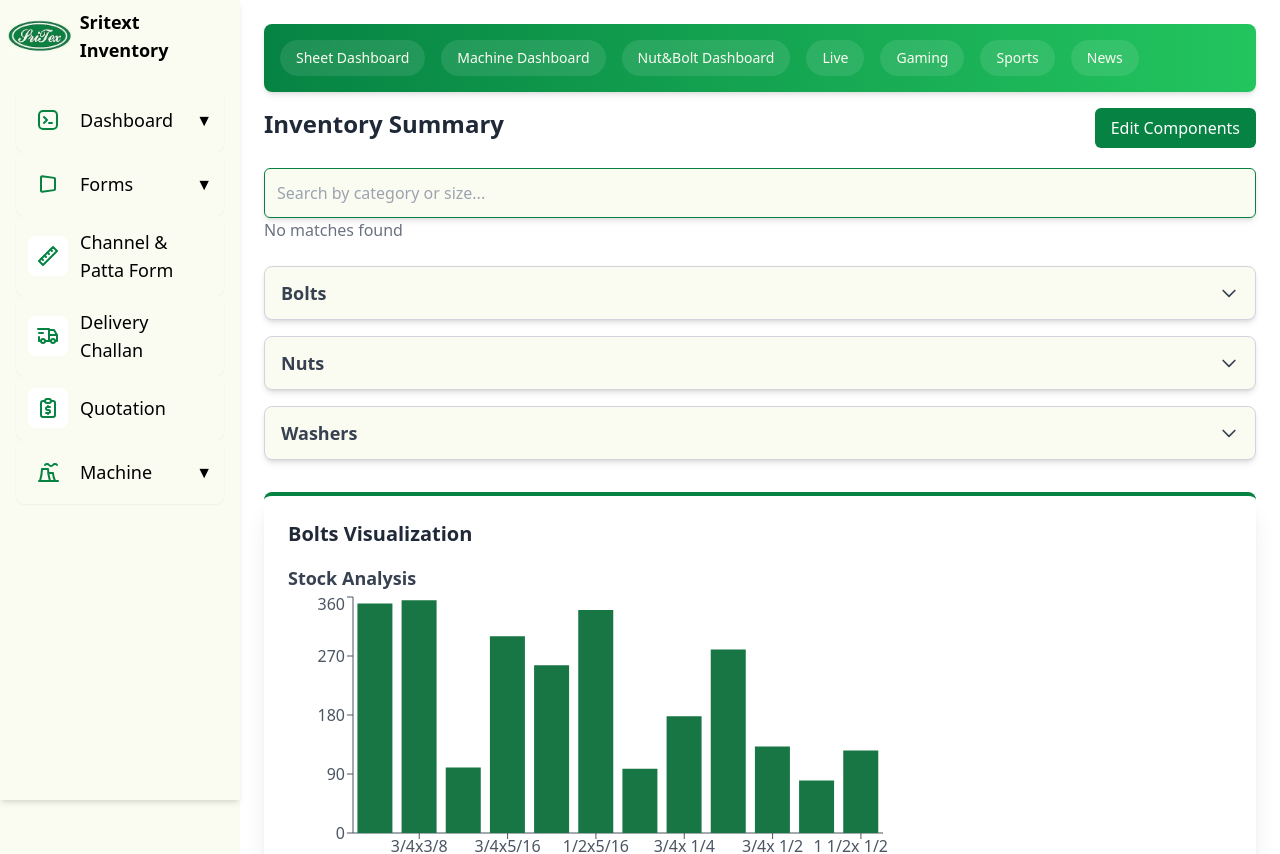
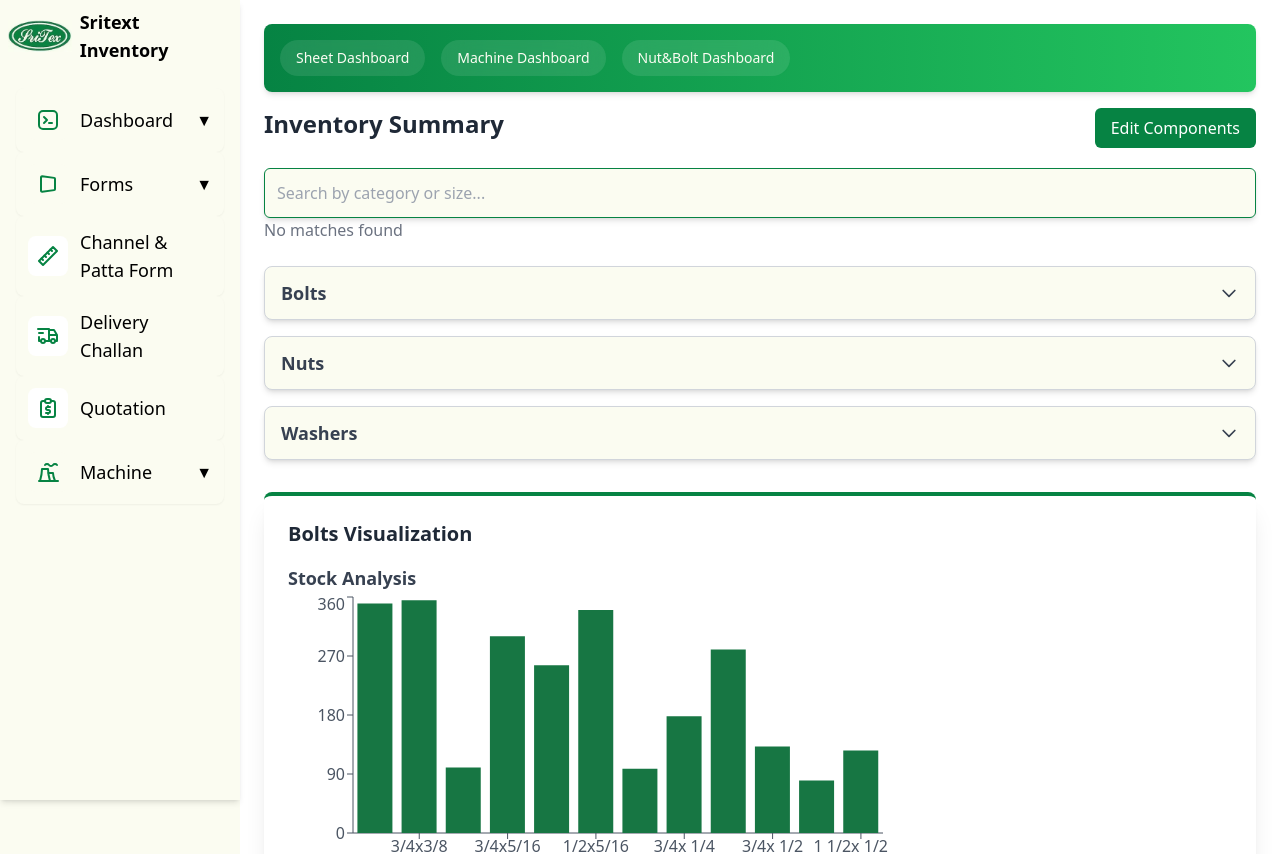
Before and after one commit to Pavithrank02/sritexinventory, a React (Create React App) app: page / in a window 1280 px wide. Shown: the top 854 px of the page. Built offline with nearby package versions, Linux system fonts and the light colour scheme.

Commit message:
content change

```diff
--- a/src/components/HorizontalMenu.js
+++ b/src/components/HorizontalMenu.js
@@ -5,10 +5,7 @@ const categories = [
   { name: "Sheet Dashboard", path: "/sheetdashboard" },
   { name: "Machine Dashboard", path: "/machine" },
   { name: "Nut&Bolt Dashboard", path: "/" },
-  { name: "Live", path: "/live" },
-  { name: "Gaming", path: "/gaming" },
-  { name: "Sports", path: "/sports" },
-  { name: "News", path: "/news" },
+
 ];
 
 const HorizontalMenu = () => {
```
